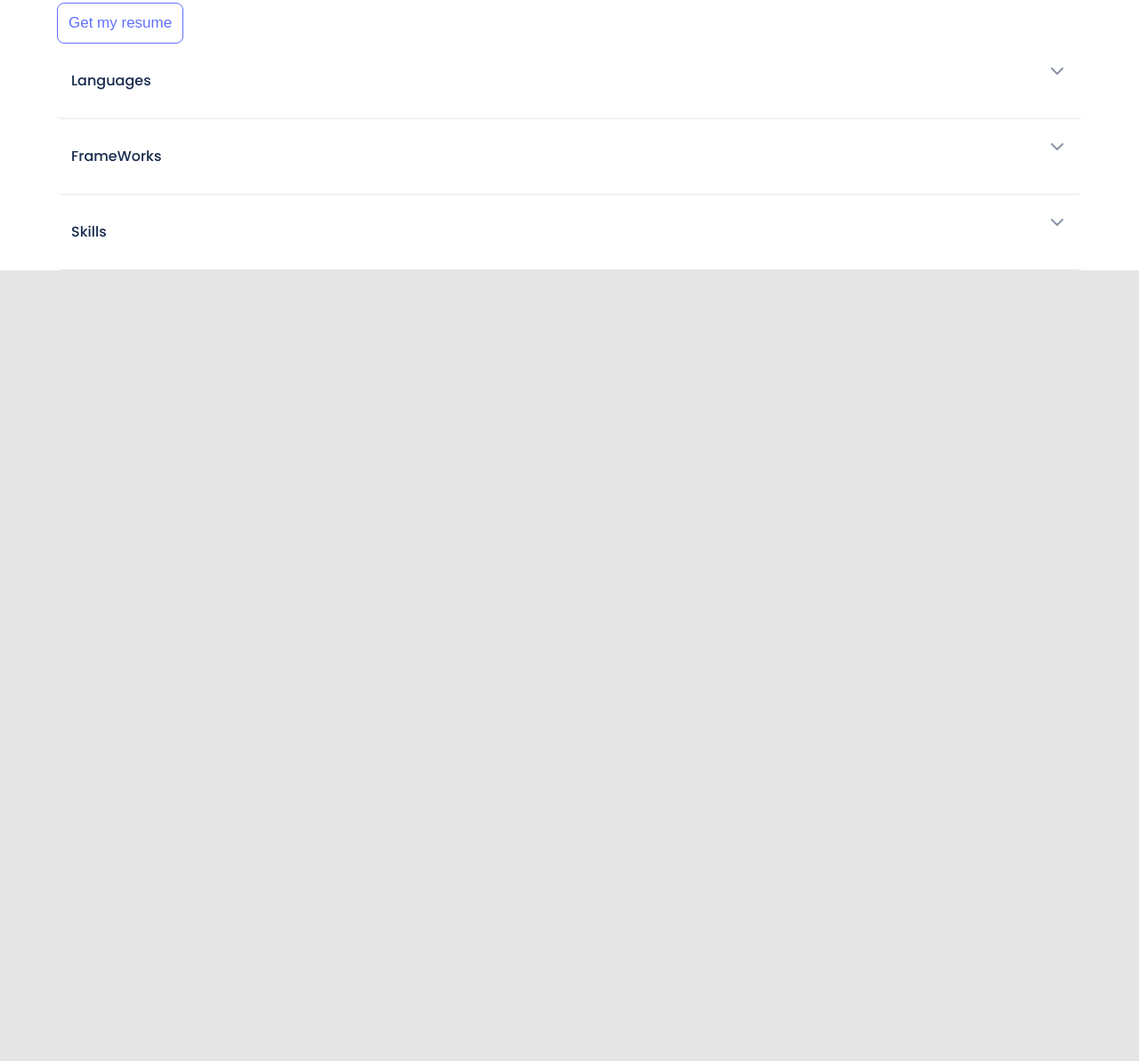
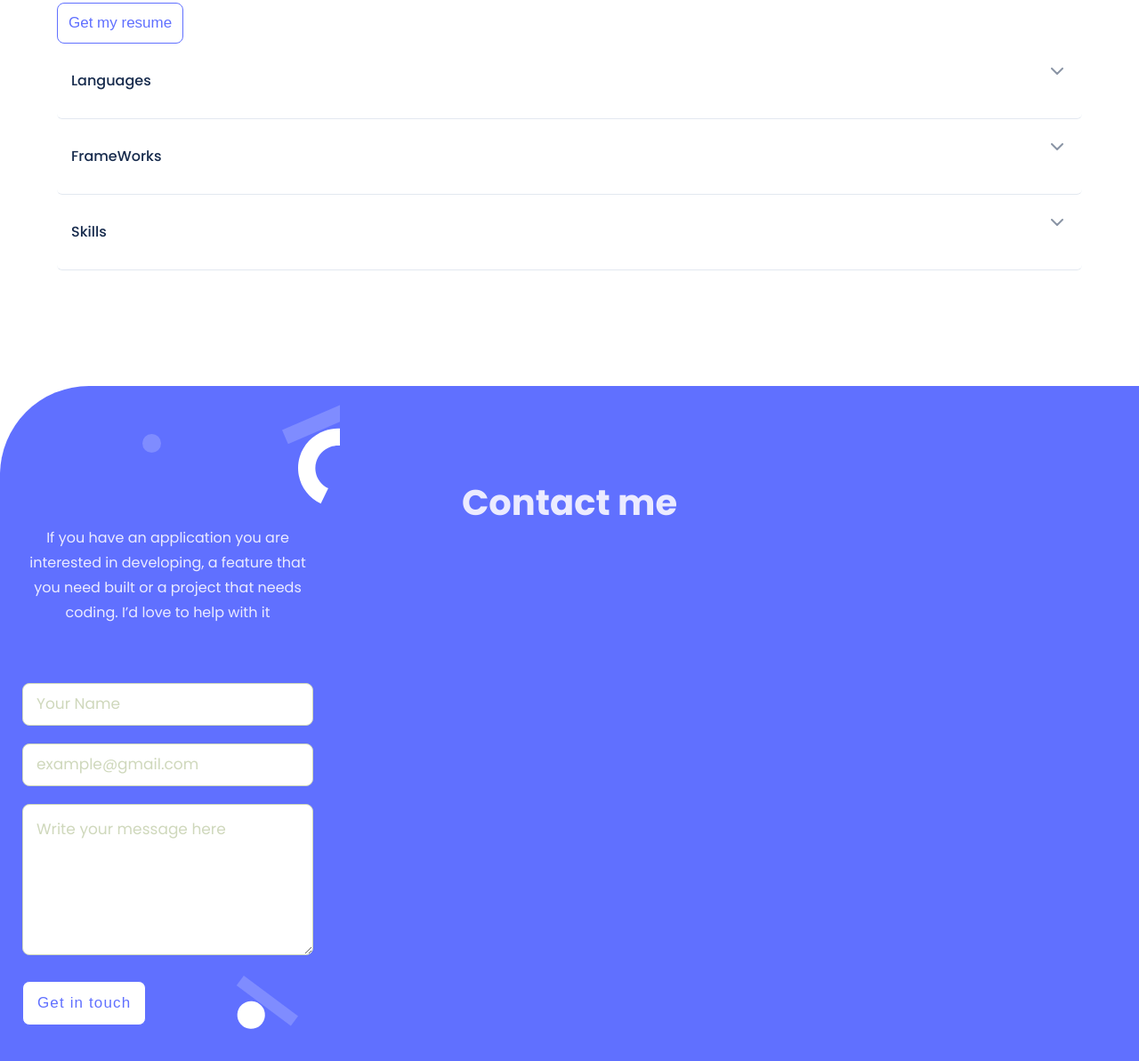
Before and after one commit to danigalindo10/portfolio, a website: page index.html in a window 1280 px wide. Shown: the part 3788-4981 px from the top of the page at 89% size. Before the commit the page ends 4182 px from the top, so only its background shows below. Drawn offline with Linux system fonts and the light colour scheme.

Commit message:
Add Contact Form

```diff
--- a/index.html
+++ b/index.html
@@ -385,5 +385,29 @@
       </div>
     </div>
   </section>
+<!-- Form Section -->
+  <footer>
+    <div class="footer-container">
+      <h2 class="footer-title">Contact me</h2>
+      <p class="footer-info">If you have an application you are interested in developing, a feature that you need built or a project that needs coding. I’d love to help with it </p>
+      <form action="https://formspree.io/f/xlezzzon" method="post">
+        <ul>
+          <li>
+            <input type="text" id="name" name="user_name" placeholder="Your Name" maxlength="30" required>
+          </li>
+          <li>
+            <input type="email" id="mail" name="user_email" placeholder="example@gmail.com" required>
+          </li>
+          <li>
+            <textarea id="msg" name="user_message" placeholder="Write your message here" maxlength="500" required></textarea>
+          </li>
+          <li class="form-button">
+            <button type="submit">Get in touch</button>
+          </li>
+        </ul>
+      </form>
+    </div>
+  </footer>
+  <!-- End of Form Section -->
 </body>
 </html>
--- a/style.css
+++ b/style.css
@@ -335,6 +335,11 @@ ul {
   border-top-right-radius: 85px;
 }
 
+#About .container {
+  padding-bottom: 130px;
+  margin-bottom: 0;
+}
+
 #About .title {
   padding-top: 100px;
   font-size: 45px;
@@ -461,3 +466,110 @@ summary:hover .summary-chevron-up svg {
   font-size: 15px;
   font-weight: 500;
 }
+
+/* Form Section */
+footer {
+  background-color: #fff;
+}
+
+.footer-container {
+  background: url(Images/footer-background.svg) #6070ff no-repeat;
+  background-position: 160px 20px;
+  border-top-left-radius: 100px;
+  color: #ebebff;
+  text-align: center;
+  font-weight: 400;
+  line-height: 28px;
+  padding: 105px 25px 40px 25px;
+}
+
+.footer-title {
+
+  font-weight: 700;
+  font-size: 40px;
+  line-height: 52px;
+}
+
+.footer-info {
+  width: 327px;
+  padding-bottom: 50px;
+}
+
+form {
+  margin: auto;
+}
+
+form ul {
+  display: flex;
+  flex-direction: column;
+  align-items: flex-start;
+  gap: 20px;
+  margin-top: 15px;
+}
+
+#name::placeholder,
+#mail::placeholder,
+textarea::placeholder {
+  font-family: "poppins", sans-serif;
+  color: #cfd8bc;
+  font-style: normal;
+  font-weight: 400;
+  font-size: 17px;
+}
+
+input {
+  width: 327px;
+  height: 48px;
+  color: #172b4d;
+  border-radius: 8px;
+  border: 1px solid #cfd8bc;
+  padding: 0 15px;
+}
+
+textarea {
+  height: 170px;
+  width: 327px;
+  border-radius: 8px;
+  border: 1px solid #cfd8bc;
+  padding: 15px;
+}
+
+#msg {
+  font-family: "poppins", sans-serif;
+  color: #172b4d;
+  font-weight: 400;
+  font-size: 15px;
+  line-height: 24px;
+}
+
+.form-button button {
+  background: #fff;
+  border-radius: 8px;
+  color: #6070ff;
+  font-weight: 500;
+  font-size: 17px;
+  line-height: 24px;
+  text-align: center;
+  letter-spacing: 0.03cm;
+  padding: 12px 16px;
+  border: 1px solid #6070ff;
+}
+
+.form-button button:hover {
+  background-color: #6070ff;
+  color: #fff;
+  font-weight: 300;
+  transition-duration: 0.5s;
+}
+
+.form-button button:active {
+  background-color: #2230d2;
+  transition: scale(0,9);
+}
+
+.form-button button:disabled {
+  background-color: #2230d2;
+  color: #fff;
+}
+
+/* End of Form Section */
```
Also changed, not shown: Images/footer-background.svg (added), 2 other files.
